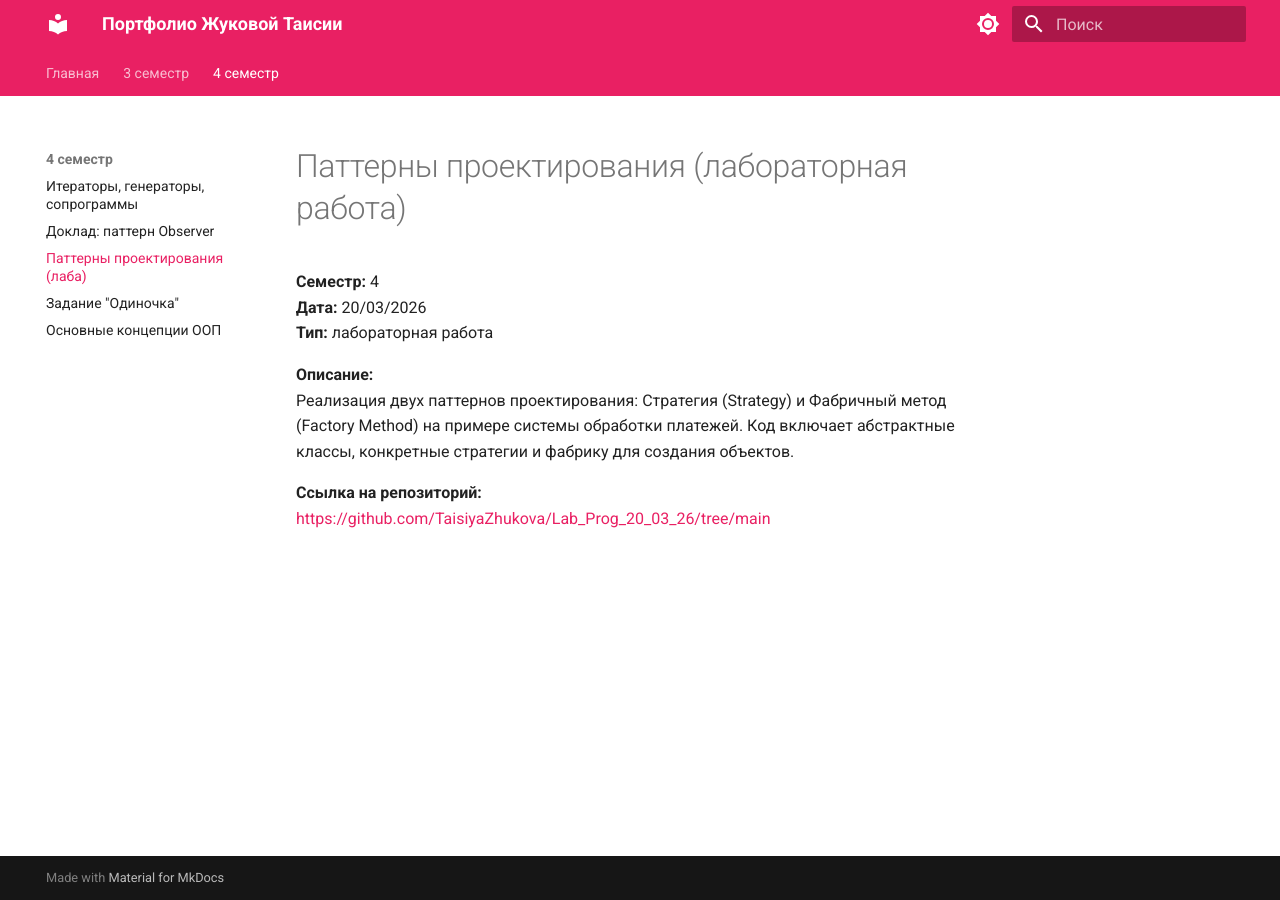
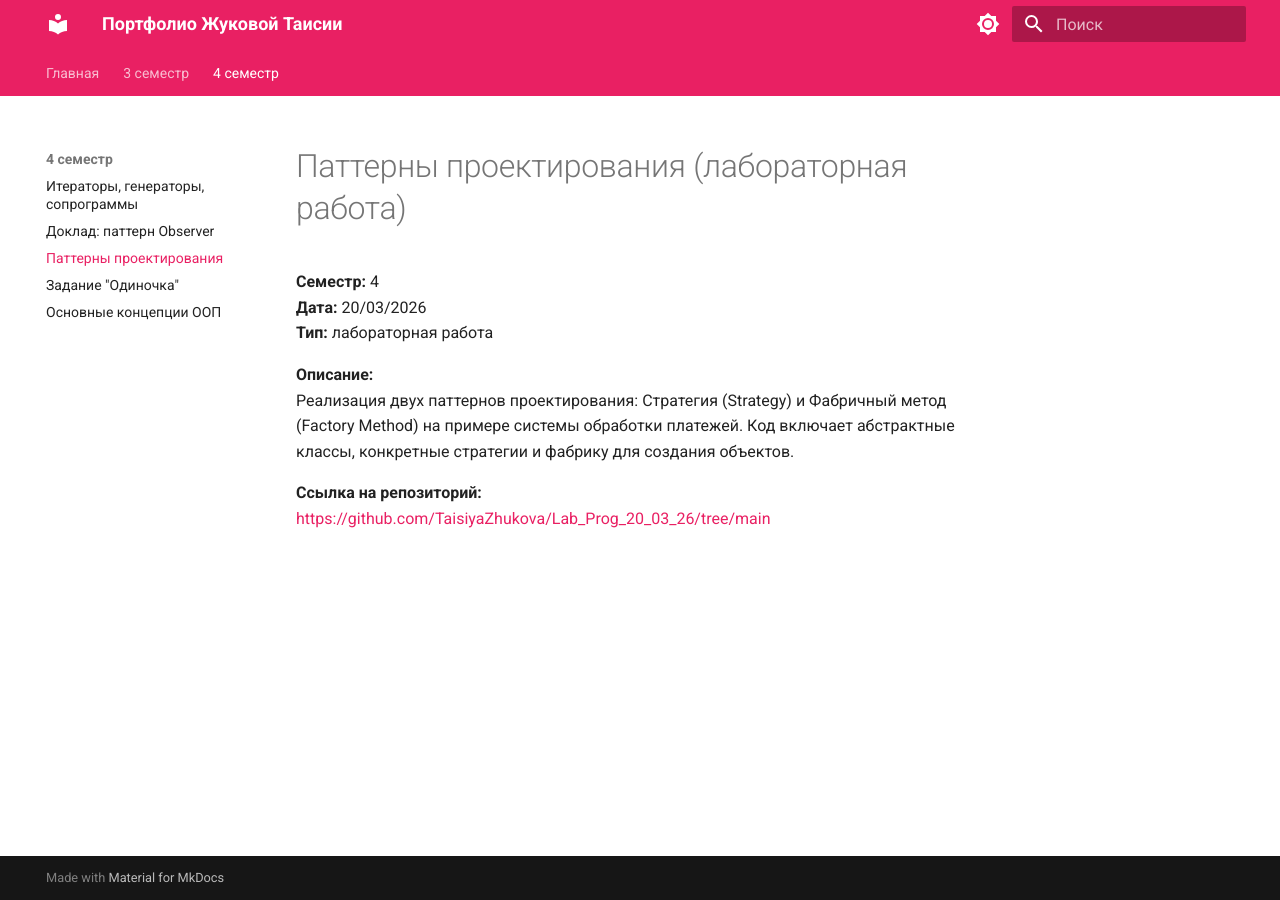
Before and after one commit to TaisiyaZhukova/portfolio-site, an MkDocs documentation site: the page built from docs/projects/design_patterns_lab.md, in a window 1280 px wide. Built offline with MkDocs 1.6.1 and Material for MkDocs 9.7.7, drawn with Linux system fonts in a browser that asks for light colours.

Commit message:
Update mkdocs.yml

```diff
--- a/mkdocs.yml
+++ b/mkdocs.yml
@@ -42,6 +42,6 @@ nav:
   - 4 семестр:
       - Итераторы, генераторы, сопрограммы: projects/iterators_generators_coroutines.md
       - "Доклад: паттерн Observer": projects/observer_pattern_report.md
-      - Паттерны проектирования (лаба): projects/design_patterns_lab.md
+      - Паттерны проектирования: projects/design_patterns_lab.md
       - Задание "Одиночка": projects/singleton_pattern.md
       - Основные концепции ООП: projects/oop_concepts_python.md
```
